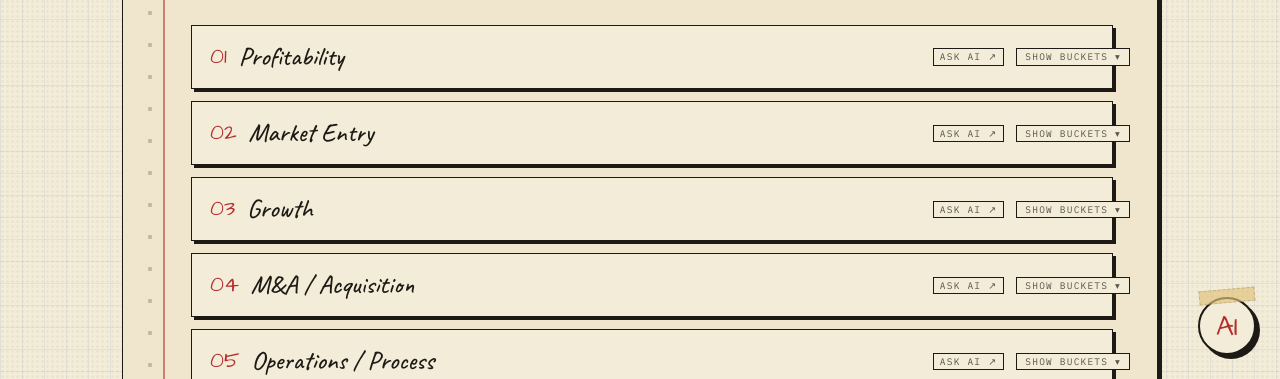
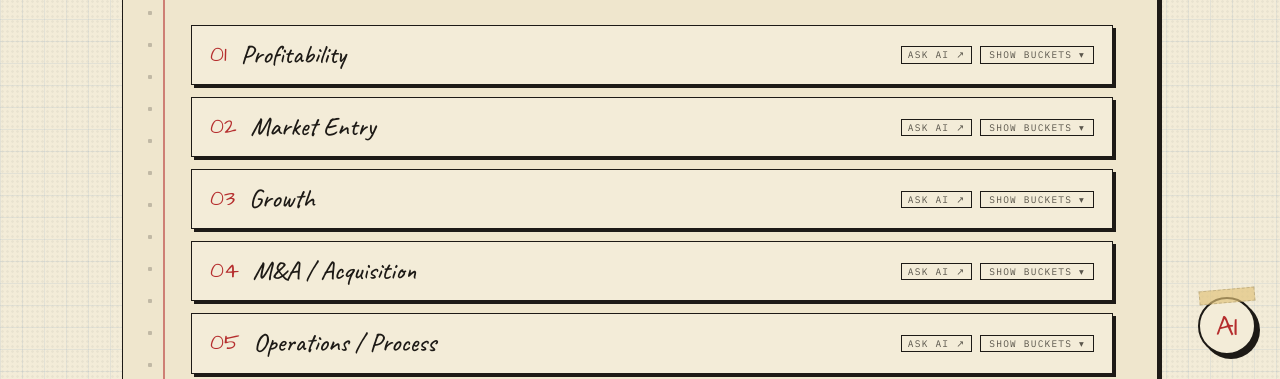
Before and after one commit to rohanmalhotra0/OperatingSystems, a website: page Consulting/index.html in a window 1280 px wide. Both pictures are taken after a click on the button "05 · Frameworks". Shown: the part 421-800 px from the top of the page. Drawn offline with nearby package versions, Linux system fonts and the light colour scheme.

Commit message:
fix(frameworks): group head actions + wrap cleanly on narrow viewports
At narrow widths the ASK AI / show-buckets pair floated on a tall
empty row because fw-name's flex: 1 stretched it across the card
without letting anything wrap. Now both buttons live inside an
.fw-actions span with margin-left: auto, and .fw-head uses
flex-wrap so on narrow screens the actions drop onto a second row
right-aligned under the name instead of padding out the first.

```diff
--- a/Consulting/app.js
+++ b/Consulting/app.js
@@ -547,8 +547,10 @@ function renderFrameworks(){
     head.innerHTML = `
       <span class="fw-num">${String(i+1).padStart(2,"0")}</span>
       <span class="fw-name">${escapeHTML(f.name)}</span>
-      <span class="ask-ai-btn ask-ai-btn--small" data-ask-framework="${escapeHTML(f.name)}" title="ask AI to walk through this framework" role="button" tabindex="0">ask AI ↗</span>
-      <span class="fw-toggle">show buckets ▾</span>
+      <span class="fw-actions">
+        <span class="ask-ai-btn ask-ai-btn--small" data-ask-framework="${escapeHTML(f.name)}" title="ask AI to walk through this framework" role="button" tabindex="0">ask AI ↗</span>
+        <span class="fw-toggle">show buckets ▾</span>
+      </span>
     `;
     const body = document.createElement("div");
     body.className = "fw-body";
--- a/Consulting/style.css
+++ b/Consulting/style.css
@@ -1207,9 +1207,13 @@ h2.pencil::after{
 .fw-head{
   all: unset;
   cursor: pointer;
-  display: flex; gap: 12px; align-items: center;
-  padding: 14px 18px;
+  display: flex;
+  flex-wrap: wrap;
+  gap: 10px 14px;
+  align-items: center;
+  padding: 12px 18px;
   width: 100%;
+  box-sizing: border-box;
 }
 .fw-num{
   font-family:'Architects Daughter', cursive;
@@ -1219,8 +1223,18 @@ h2.pencil::after{
 .fw-name{
   font-family:'Caveat', cursive;
   font-size: 26px;
-  flex: 1;
+  flex: 1 1 160px;
+  min-width: 0;
   line-height: 1.1;
+}
+.fw-actions{
+  display: inline-flex;
+  align-items: center;
+  gap: 8px;
+  margin-left: auto;
+  flex-shrink: 0;
+  flex-wrap: wrap;
+  justify-content: flex-end;
 }
 .fw-toggle{
   font-family:'IBM Plex Mono', monospace;
```
